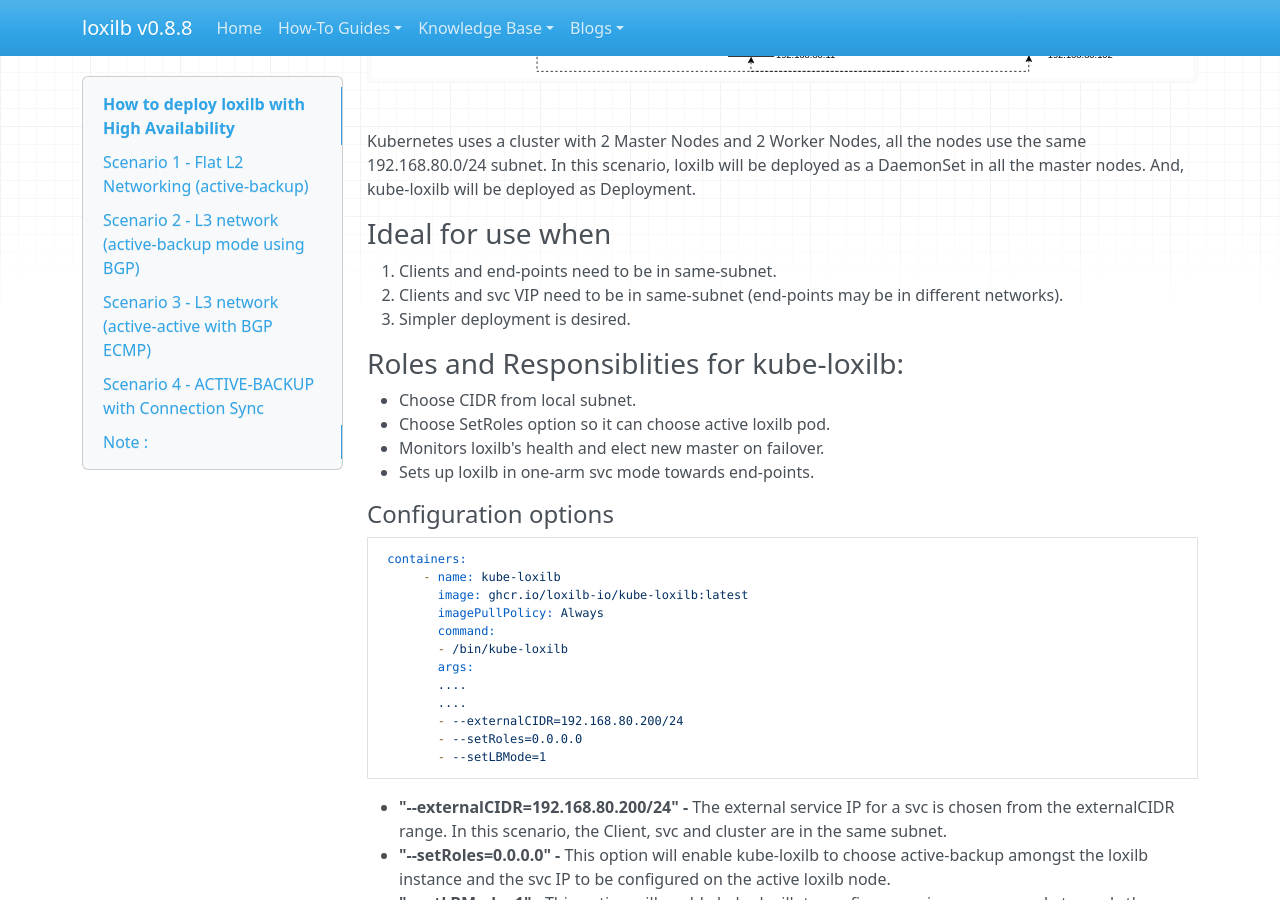
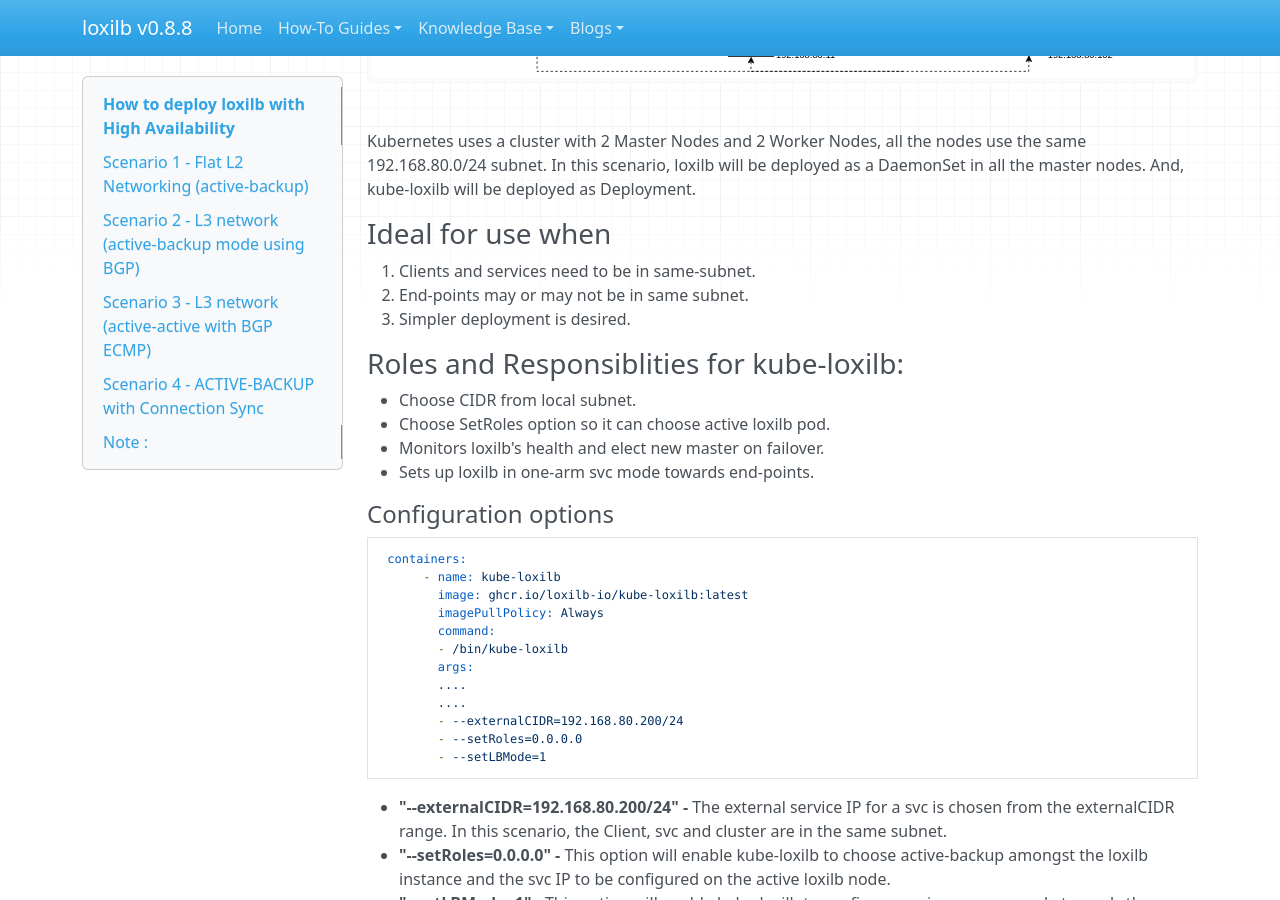
Before and after one commit to loxilb-io/loxilbdocs, an MkDocs documentation site: the page built from docs/ha-deploy.md, in a window 1280 px wide and 900 px high, scrolled down 935 px. Built offline with MkDocs 1.6.1, drawn with Linux system fonts in a browser that asks for light colours; nearby versions of some CDN libraries.

Commit message:
Update ha-deploy.md

```diff
--- a/docs/ha-deploy.md
+++ b/docs/ha-deploy.md
@@ -18,8 +18,8 @@
 Kubernetes uses a cluster with 2 Master Nodes and 2 Worker Nodes, all the nodes use the same 192.168.80.0/24 subnet. In this scenario, loxilb will be deployed as a DaemonSet in all the master nodes. And, kube-loxilb will be deployed as Deployment.
 
 ### Ideal for use when
-  1. Clients and end-points need to be in same-subnet.
-  2. Clients and svc VIP need to be in same-subnet  (end-points may be in different networks).
+  1. Clients and services need to be in same-subnet.
+  2. End-points may or may not be in same subnet.
   3. Simpler deployment is desired.
 
 ### Roles and Responsiblities for kube-loxilb:
```
